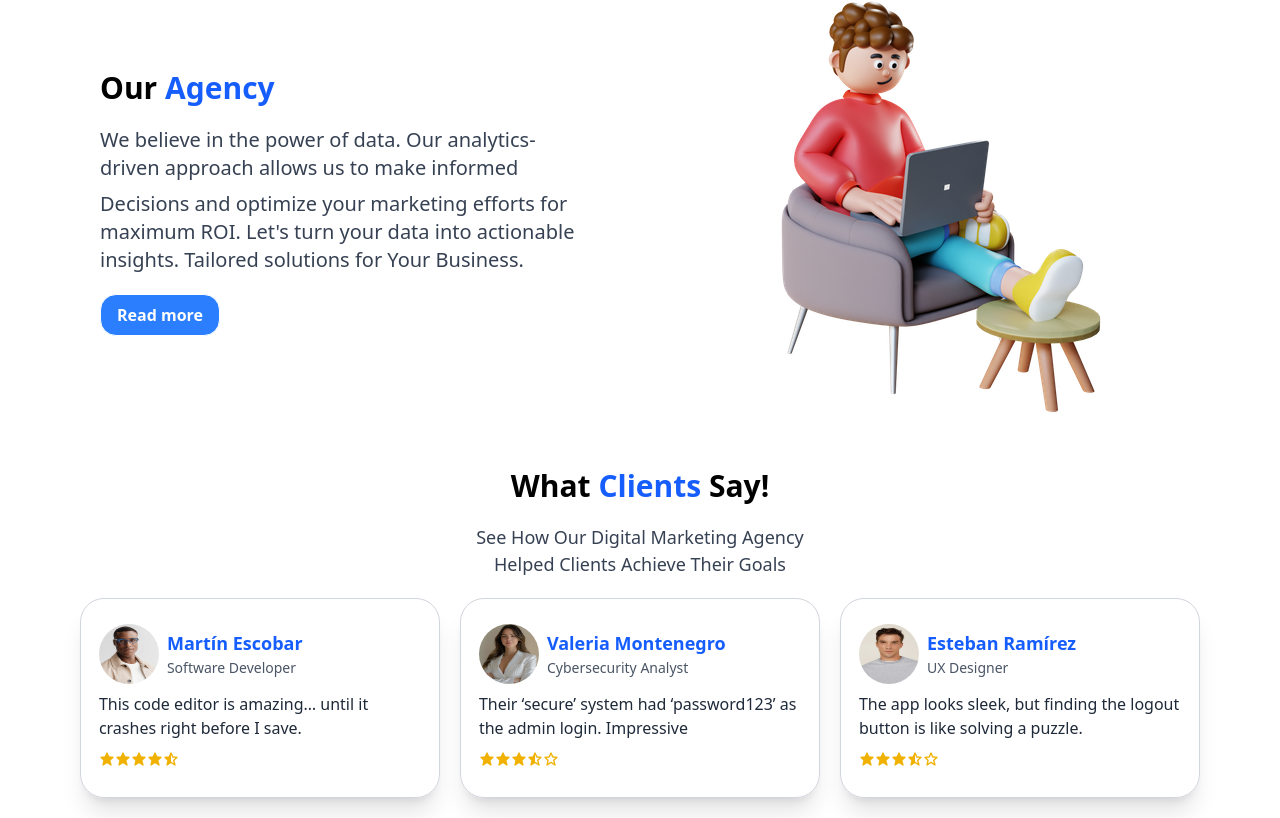
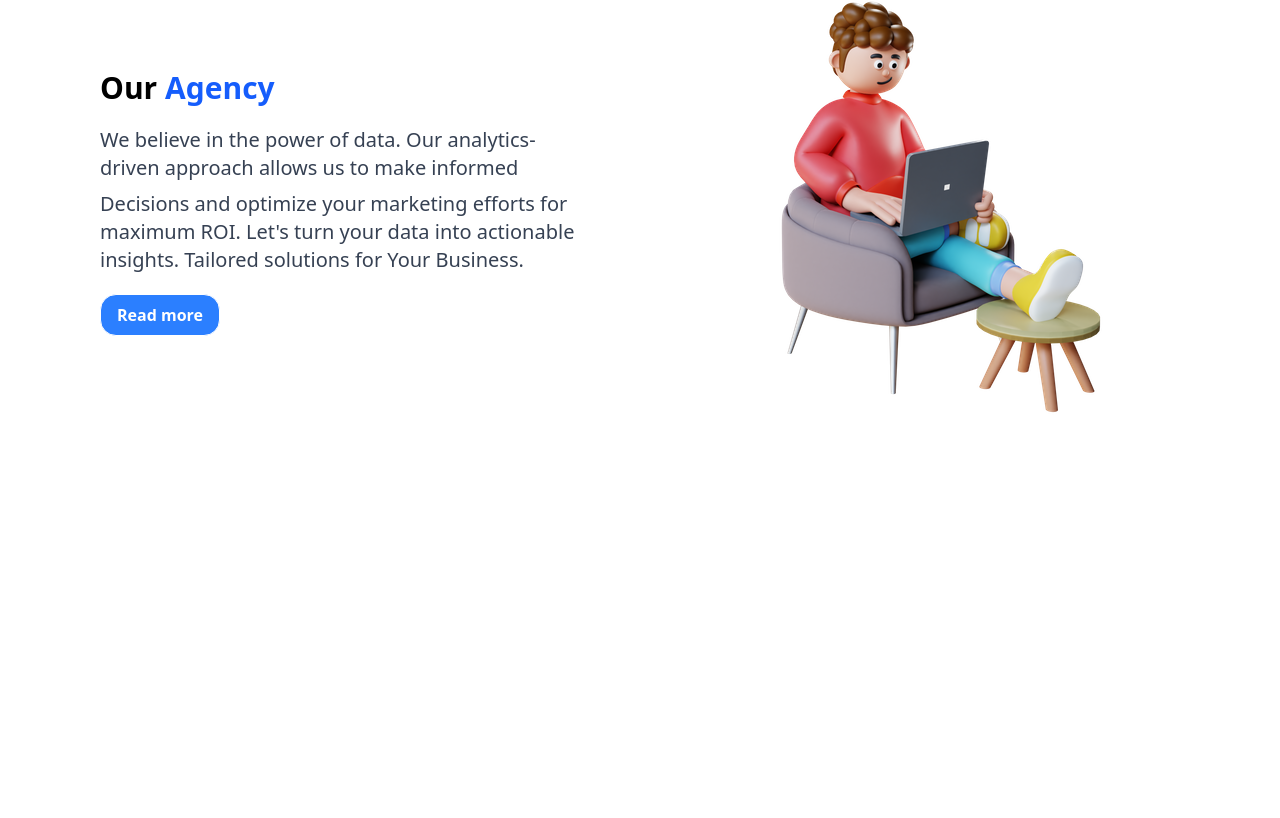
Before and after one commit to Urpirio/juxeltech, a Next.js app: page / in a window 1280 px wide. Shown: the part 1801-2619 px from the top of the page. After the commit the page ends 2269 px from the top, so only its background shows below. Built offline with nearby package versions, Linux system fonts and the light colour scheme.

Commit message:
Se desactivo un componente

```diff
--- a/src/app/page.jsx
+++ b/src/app/page.jsx
@@ -12,7 +12,7 @@ export default function page() {
       <BestServices/>
       <SimpleSolutions/>
       <AboutUs/>
-      <ClientsSay/>
+      {/* <ClientsSay/> */}
     </main>
   )
 }
```
